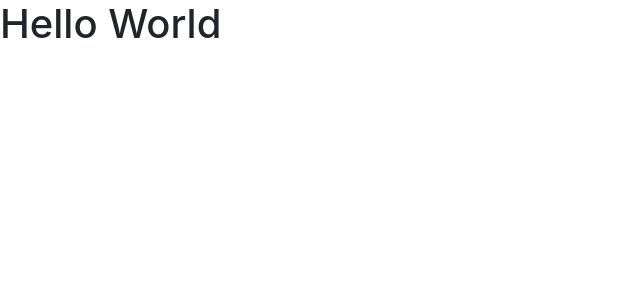
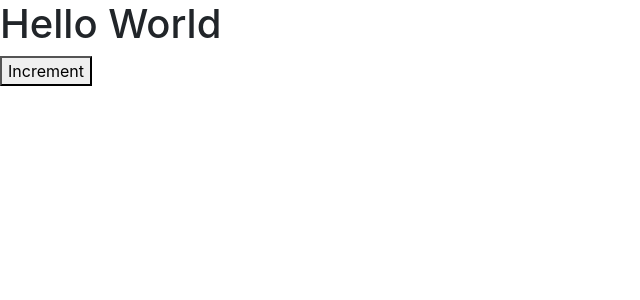
Before and after one commit to Abhimanyoo/reactPlay2020, a React (Create React App) app: page / in a window 1280 px wide. Shown: the top 300 px of the page, without its empty margins (0-640 px from the left). Built offline with nearby package versions, Linux system fonts and the light colour scheme.

Commit message:
Add a button

```diff
--- a/src/components/counter.jsx
+++ b/src/components/counter.jsx
@@ -2,7 +2,13 @@ import React, { Component } from 'react';
 
 class Counter extends Component {
 	render() {
-		return <h1>Hello World</h1>;
+		return (
+			//React.Fragment
+			<>
+				<h1>Hello World</h1>
+				<button>Increment</button>
+			</>
+		);
 	}
 }
 
--- a/src/index.js
+++ b/src/index.js
@@ -1,7 +1,7 @@
 import React from 'react';
 import ReactDOM from 'react-dom';
 import './index.css';
-import App from './App';
+//import App from './App';
 import reportWebVitals from './reportWebVitals';
 import 'bootstrap/dist/css/bootstrap.css';
 import Counter from './components/counter';
```
Also changed, not shown: 1 other file (tests, documents, lock files or other folders).
